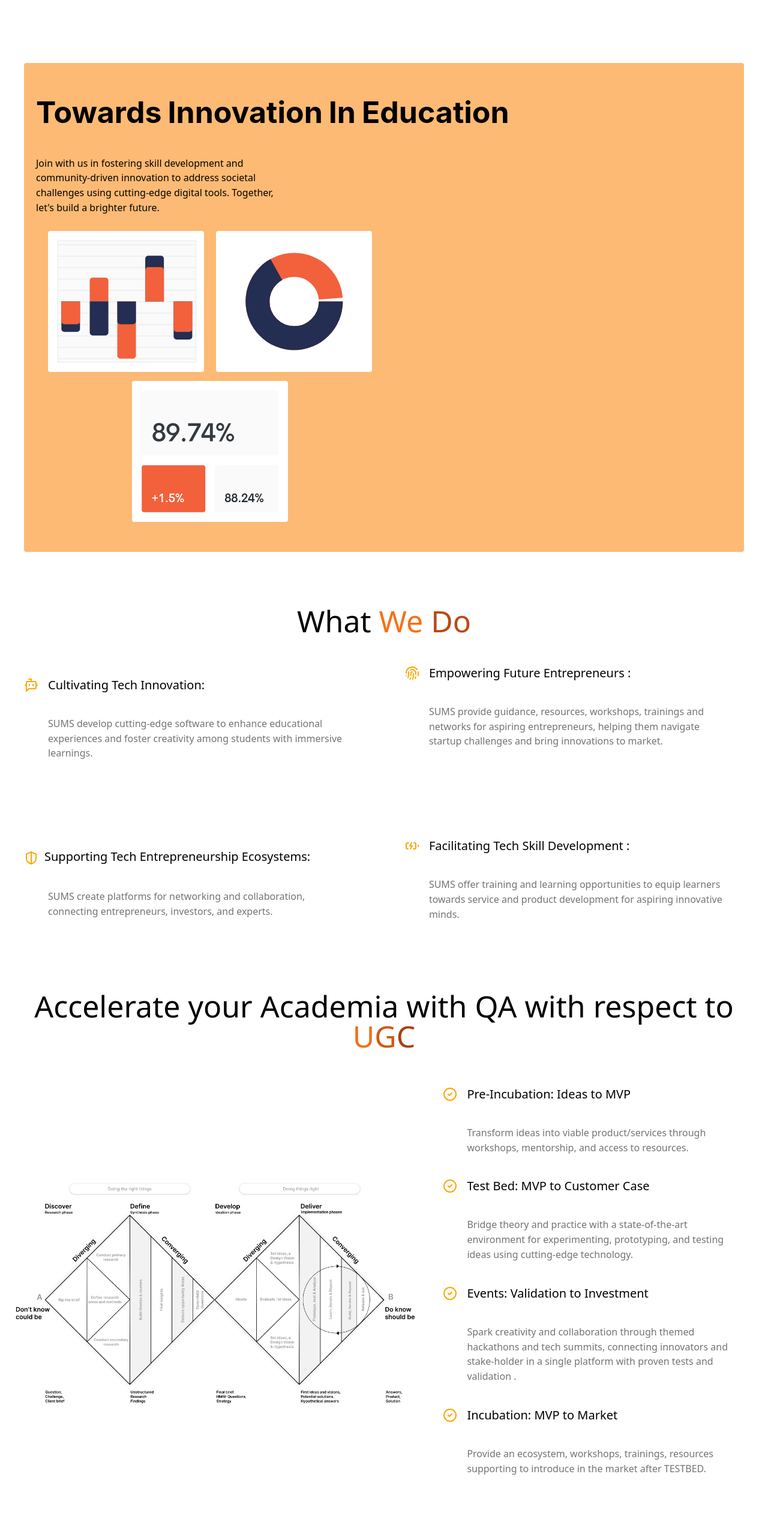
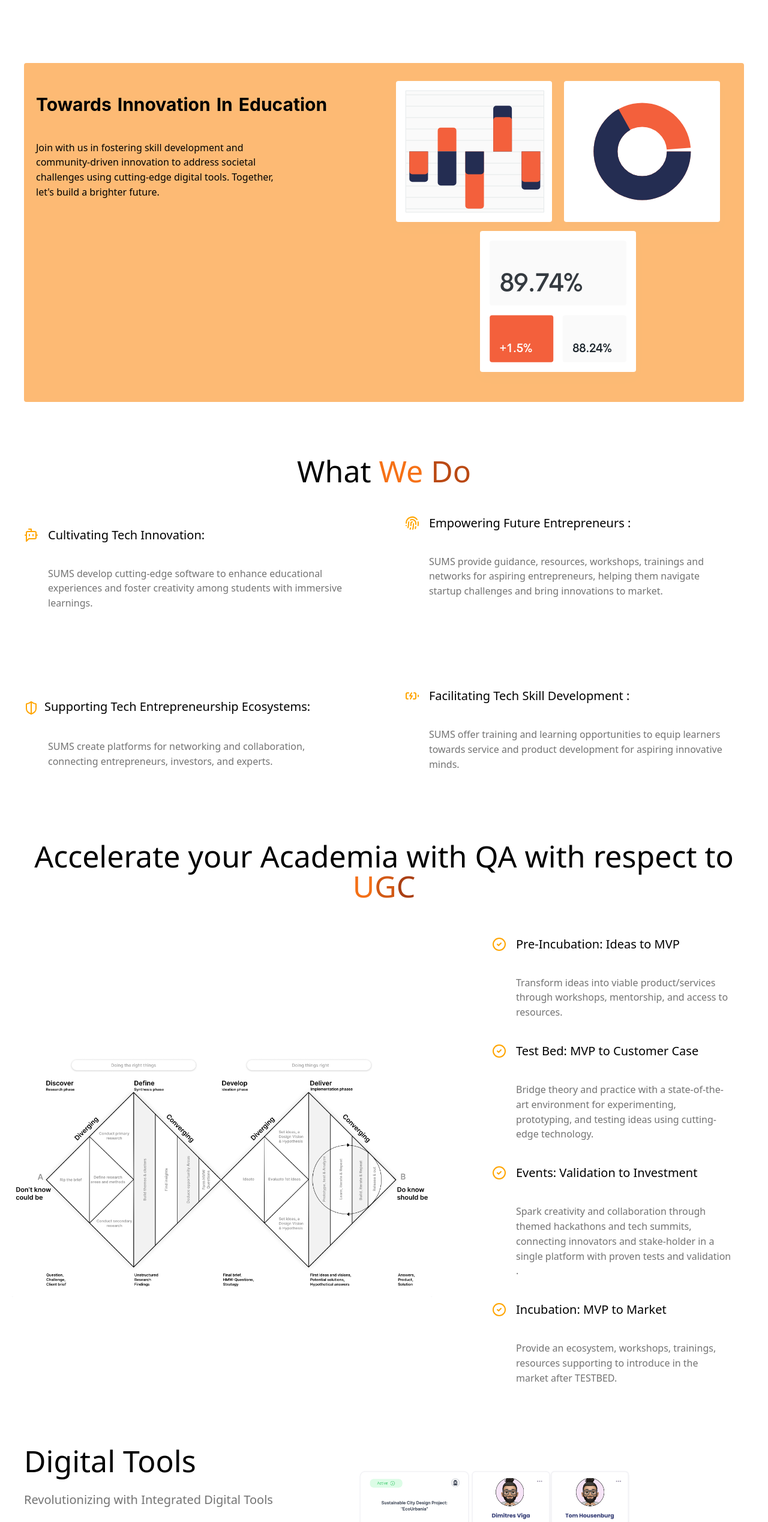
Before and after one commit to SanjeevRoyy/sumsnepal, a React (Vite) app: page / in a window 1280 px wide. Shown: the part 100-2637 px from the top of the page at 60% size. Built offline with nearby package versions, Linux system fonts and the light colour scheme.

Commit message:
added framer motion in team page

```diff
--- a/src/components/Academia.jsx
+++ b/src/components/Academia.jsx
@@ -1,11 +1,18 @@
 import { Box, Flex, Group, Image, Text } from "@mantine/core";
-import React from "react";
+import React, { useRef } from "react";
 import codeImg from "/assets/incub.png";
 import { CheckCircle2 } from "lucide-react";
 import { useMediaQuery } from "@mantine/hooks";
+import { motion, useInView } from "framer-motion";
 
 const Academia = () => {
   const isMobile = useMediaQuery("(max-width: 768px)");
+  const textRef = useRef(null);
+  const imageRef = useRef(null);
+  const boxRef = useRef(null);
+  const isTextInView = useInView(textRef, { once: true });
+  const isImageInView = useInView(imageRef, { once: true });
+  const isBoxInView = useInView(boxRef, { once: true });
 
   const checklistItems = [
     {
@@ -13,13 +20,11 @@
       description:
         "Transform ideas into viable product/services through workshops, mentorship, and access to resources.",
     },
-
     {
       title: "Test Bed: MVP to Customer Case",
       description:
         " Bridge theory and practice with a state-of-the-art environment for experimenting, prototyping, and testing ideas using cutting-edge technology.",
     },
-
     {
       title: "Events: Validation to Investment",
       description:
@@ -31,27 +36,61 @@
         "Provide an ecosystem, workshops, trainings, resources supporting  to introduce in the market after TESTBED.  ",
     },
   ];
+
   return (
     <>
       <Box p={40}>
+        <motion.div
+          ref={textRef}
+          initial={{ opacity: 0, x: -100 }}
+          animate={{
+            opacity: isTextInView ? 1 : 0,
+            x: isTextInView ? 0 : -100,
+          }}
+          transition={{ duration: 1 }}
+        >
           <Text ta="center" size="50px">
             Accelerate your Academia with QA with respect to{" "}
             <span style={{ color: "#F46F15" }}>U</span>
             <span style={{ color: "#D25914" }}>G</span>
             <span style={{ color: "#AA3F13" }}>C</span>
           </Text>
+        </motion.div>
       </Box>
       <Flex
         p={20}
         direction={isMobile ? "column" : "row"}
         align="center"
-        gap={40}
+        gap={100}
+        justify="center"
       >
-        <Image h={400} src={codeImg} alt="Coding" />
-        <Box>
-          {checklistItems.map((item, index) => {
-            return (
-              <React.Fragment key={index}>
+        <motion.div
+          ref={imageRef}
+          initial={{ opacity: 0, y: -50 }}
+          animate={{
+            opacity: isImageInView ? 1 : 0,
+            y: isImageInView ? 0 : -50,
+          }}
+          transition={{ duration: 1, delay: 0.5 }}
+          style={{
+            display: "flex",
+            justifyContent: "center",
+            alignItems: "center",
+          }}
+        >
+          <Image w={isMobile ? 300 : 700} src={codeImg} alt="Coding" />
+        </motion.div>
+        <Box ref={boxRef}>
+          {checklistItems.map((item, index) => (
+            <motion.div
+              key={index}
+              initial={{ opacity: 0, y: 20 }}
+              animate={{
+                opacity: isBoxInView ? 1 : 0,
+                y: isBoxInView ? 0 : 20,
+              }}
+              transition={{ duration: 0.5, delay: 1.0 * index }}
+            >
               <Group>
                 <CheckCircle2 color="orange" />
                 <Text size="20px">{item.title}</Text>
@@ -59,9 +98,8 @@
               <Text c="#737373" p={40}>
                 {item.description}
               </Text>
-              </React.Fragment>
-            );
-          })}
+            </motion.div>
+          ))}
         </Box>
       </Flex>
     </>
--- a/src/components/Banner.jsx
+++ b/src/components/Banner.jsx
@@ -5,7 +5,7 @@
 import illustrationIntro from "/assets/illustration-intro.svg";
 
 const Banner = () => {
-  const isMobile = useMediaQuery("(max-width:755px)");
+  const isMobile = useMediaQuery("(max-width: 755px)");
 
   const title = "Towards Innovation In Education";
   const words = title.split(" ");
@@ -21,8 +21,13 @@
   };
 
   const item = {
-    hidden: { opacity: 0, y: 20 },
+    hidden: { opacity: 0, y: 100 },
     visible: { opacity: 1, y: 0 },
+  };
+
+  const imageVariants = {
+    hidden: { opacity: 0, x: 300 },
+    visible: { opacity: 1, x: 0, transition: { duration: 1.0 } },
   };
 
   return (
@@ -34,11 +39,11 @@
               initial="hidden"
               animate="visible"
               variants={container}
-              style={{ display: "inline-flex", flexWrap: "wrap", gap: "10px"}}
+              style={{ display: "inline-flex", flexWrap: "wrap", gap: "10px" }}
             >
               {words.map((word, index) => (
                 <motion.span key={index} variants={item}>
-                  <Title mt={30} size={50} maw={500}>
+                  <Title mt={30} size={30} maw={500}>
                     {word}
                   </Title>
                 </motion.span>
@@ -50,7 +55,13 @@
               digital tools. Together, let's build a brighter future.
             </Text>
           </Box>
-          <Image src={illustrationIntro} alt="" />
+          <motion.div
+            initial="hidden"
+            animate="visible"
+            variants={imageVariants}
+          >
+            <Image src={illustrationIntro} alt="" />
+          </motion.div>
         </Group>
       </Paper>
     </Box>
--- a/src/components/Brand.jsx
+++ b/src/components/Brand.jsx
@@ -1,4 +1,4 @@
-import React from "react";
+import React, { useRef } from "react";
 import sagarmatha from "/assets/sagarmathalogo.png";
 import Cogknit from "/assets/cogknitlogo.png";
 import nepbigyapan from "/assets/neplogo.png";
@@ -6,8 +6,11 @@
 import { Flex, Image, Paper, Text } from "@mantine/core";
 import Marquee from "react-fast-marquee";
 import LazyLoad from "react-lazyload";
+import { useInView, motion } from "framer-motion";
 
 const Brand = () => {
+  const textref = useRef(null);
+  const isTextInView = useInView(textref, { once: true });
 
   const brands = [
     {
@@ -25,9 +28,16 @@
   ];
   return (
     <>
-      <Text p={10} ta="center" mt={50} size="50px">
-        Accompained by the most innovative teams
-      </Text>
+      <motion.div
+        ref={textref}
+        initial={{ opacity: 0, x: -100 }}
+        animate={{ opacity: isTextInView ? 1 : 0, x: isTextInView ? 0 : -100 }}
+        transition={{ duration: 1 }}
+      >
+        <Text p={10} ta="center" mt={50} size="50px">
+          Accompained by the most innovative teams
+        </Text>
+      </motion.div>
       <Marquee speed={80} pauseOnHover={false}>
         <LazyLoad height={200} once>
           <Flex mt={50} gap={60}>
--- a/src/components/DigitalTools.jsx
+++ b/src/components/DigitalTools.jsx
@@ -1,16 +1,18 @@
 import {
-    CloudArrowUpIcon,
-    LockClosedIcon,
-    ServerIcon,
-  } from "@heroicons/react/20/solid";
+  CloudArrowUpIcon,
+  LockClosedIcon,
+  ServerIcon,
+} from "@heroicons/react/20/solid";
 import { Box, Flex, Image, Text } from "@mantine/core";
 import { useMediaQuery } from "@mantine/hooks";
-import React from "react";
+import React, { useRef } from "react";
 import work from "/assets/cogimg9.png";
-
+import { useInView, motion } from "framer-motion";
 
 const DigitalTools = () => {
   const isMobile = useMediaQuery("(max-width: 768px)");
+  const textref = useRef(null);
+  const isTextInView = useInView(textref, { once: true });
 
   return (
     <>
@@ -20,7 +22,17 @@
         justify="space-between"
       >
         <Box>
-          <Text size="50px">Digital Tools</Text>
+          <motion.div
+            ref={textref}
+            initial={{ opacity: 0, x: -100 }}
+            animate={{
+              opacity: isTextInView ? 1 : 0,
+              x: isTextInView ? 0 : -100,
+            }}
+            transition={{ duration: 1 }}
+          >
+            <Text size="50px">Digital Tools</Text>
+          </motion.div>
           <Text c="#737373" size="20px" mt={30}>
             Revolutionizing with Integrated Digital Tools
           </Text>
--- a/src/components/Teams.jsx
+++ b/src/components/Teams.jsx
@@ -1,10 +1,13 @@
-import React from "react";
+import React, { useRef } from "react";
 import ujjwalp from "/assets/Ujjwal.jpg";
 import manishp from "/assets/manish.png";
 import rajp from "/assets/raj.jpg";
 import { Box, Group, Image, Paper, Text } from "@mantine/core";
+import { inView, motion } from "framer-motion";
 
 const Teams = () => {
+  const textref = useRef(null);
+  const isTextInView = inView(textref, { once: true });
   const teamdata = [
     {
       img: ujjwalp,
@@ -24,9 +27,16 @@
   ];
   return (
     <>
-      <Text ta="center" mt={200} size="50px">
-        Meet the brains
-      </Text>
+      <motion.div
+        ref={textref}
+        initial={{ opacity: 0, x: -100 }}
+        animate={{ opacity: isTextInView ? 1 : 0, x: isTextInView ? 0 : -100 }}
+        transition={{ duration: 1, delay: 0.5 }}
+      >
+        <Text ta="center" mt={200} size="50px">
+          Meet the brains
+        </Text>
+      </motion.div>
       <Text mt={20} c="#737373" ta="center">
         Meet our outstanding team - a synergy of talent, creativity, and
         dedication, crafting success together.
--- a/src/components/Testimonials.jsx
+++ b/src/components/Testimonials.jsx
@@ -1,161 +1,126 @@
-import { Center, Flex, Grid, Paper, Text, Title } from "@mantine/core";
-import { Avatar } from "@mantine/core";
+import { Center, Flex, Grid, Paper, Text, Title, Avatar } from "@mantine/core";
+import { useInView, motion } from "framer-motion";
+import { useRef } from "react";
 
 const Testimonials = () => {
+  const textRef = useRef(null);
+  const isTextInView = useInView(textRef, { once: true });
+  const gridRef = useRef(null);
+  const isGridInView = useInView(gridRef, { once: true });
+
+  const testimonials = [
+    {
+      text: "Too much good.... today session teach me that how to speak in front of many people and how to speech on events... and as always makes mind more creative",
+      avatar:
+        "https://t3.ftcdn.net/jpg/01/93/56/24/360_F_193562494_uZu3hswS738ZiuypuRl2oID4gM7mmAHX.jpg",
+      username: "@aayushpoudel",
+    },
+    {
+      text: "Today's session was also much interesting as others too the way we learned by telling story taught us the importance of time like to complete the certain topic in specific time we need only to cover the main topic rather than going it's background and future",
+      avatar:
+        "https://t3.ftcdn.net/jpg/01/93/56/24/360_F_193562494_uZu3hswS738ZiuypuRl2oID4gM7mmAHX.jpg",
+      username: "@aayushpoudel",
+    },
+    {
+      text: "The session was very fun and I really enjoyed it. Also, it have given me a lot to think about.",
+      avatar:
+        "https://t3.ftcdn.net/jpg/01/93/56/24/360_F_193562494_uZu3hswS738ZiuypuRl2oID4gM7mmAHX.jpg",
+      username: "@aayushpoudel",
+    },
+    {
+      text: "Last majja aayo.",
+      avatar:
+        "https://t3.ftcdn.net/jpg/01/93/56/24/360_F_193562494_uZu3hswS738ZiuypuRl2oID4gM7mmAHX.jpg",
+      username: "@aayushpoudel",
+    },
+    {
+      text: "It was very good experience. In fact I want to request to conduct Workshop on this topic once more.",
+      avatar:
+        "https://t3.ftcdn.net/jpg/01/93/56/24/360_F_193562494_uZu3hswS738ZiuypuRl2oID4gM7mmAHX.jpg",
+      username: "@aayushpoudel",
+    },
+    {
+      text: "It was fun learning we learn about team work and take active participation in the session.",
+      avatar:
+        "https://t3.ftcdn.net/jpg/01/93/56/24/360_F_193562494_uZu3hswS738ZiuypuRl2oID4gM7mmAHX.jpg",
+      username: "@aayushpoudel",
+    },
+    {
+      text: "Best out of all the sessions till now. Very collaborative.",
+      avatar:
+        "https://t3.ftcdn.net/jpg/01/93/56/24/360_F_193562494_uZu3hswS738ZiuypuRl2oID4gM7mmAHX.jpg",
+      username: "@aayushpoudel",
+    },
+    {
+      text: "The class was very much interesting and I learned about the team work which is required in our life in different fields. It is the way of developing the team work habit in us positively. Also being a presenter it is glad for me to share something in front of class.",
+      avatar:
+        "https://t3.ftcdn.net/jpg/01/93/56/24/360_F_193562494_uZu3hswS738ZiuypuRl2oID4gM7mmAHX.jpg",
+      username: "@aayushpoudel",
+    },
+  ];
+
+  const gridVariants = {
+    hidden: {
+      opacity: 0,
+      x: (index) => (index % 2 === 0 ? -50 : 50),
+      y: (index) => (index % 2 !== 0 ? -50 : 0),
+    },
+    visible: (index) => ({
+      opacity: 1,
+      x: 0,
+      y: 0,
+      transition: {
+        delay: index * 0.5,
+        duration: 0.8,
+      },
+    }),
+  };
+
   return (
     <>
+      <motion.div
+        ref={textRef}
+        initial={{ opacity: 0, x: -100 }}
+        animate={{
+          opacity: isTextInView ? 1 : 0,
+          x: isTextInView ? 0 : -100,
+        }}
+        transition={{ duration: 1 }}
+      >
         <Text ta="center" mt={80} size="50px">
           What they say about us
         </Text>
+      </motion.div>
       <Paper mt={30} p={40}>
-        <Grid gutter="sm" p={30} bg="#F4F4F7">
+        <Grid ref={gridRef} gutter="sm" p={30} bg="#F4F4F7">
           <Grid.Col p={20} span={{ base: 12, md: 6, lg: 4 }}>
             <Title w={200}>What Our student say</Title>
           </Grid.Col>
-          <Grid.Col span={{ base: 12, md: 6, lg: 4 }}>
+          {testimonials.map((testimonial, index) => (
+            <Grid.Col
+              key={index}
+              span={{ base: 12, md: 6, lg: 4 }}
+              component={motion.div}
+              initial="hidden"
+              animate={isGridInView ? "visible" : "hidden"}
+              custom={index}
+              variants={gridVariants}
+            >
               <Paper radius="lg" p={20} style={{ height: "100%" }}>
                 <Flex align="center" gap={6}>
-                <Avatar
-                  src="https://t3.ftcdn.net/jpg/01/93/56/24/360_F_193562494_uZu3hswS738ZiuypuRl2oID4gM7mmAHX.jpg"
-                  alt="it's me"
-                />
-                <Text c="dimmed">@aayushpoudel</Text>
+                  <Avatar src={testimonial.avatar} alt="it's me" />
+                  <Text c="dimmed">{testimonial.username}</Text>
                 </Flex>
-              <Flex justify="center" align="center" style={{ height: "100%" }}>
-                <Text>
-                  "Too much good.... today session teach me that how to speak in
-                  front of many people and how to speech on events... and as
-                  always makes mind more creative"
-                </Text>
+                <Flex
+                  justify="center"
+                  align="center"
+                  style={{ height: "100%" }}
+                >
+                  <Text>{testimonial.text}</Text>
                 </Flex>
               </Paper>
             </Grid.Col>
-
-          <Grid.Col span={{ base: 12, md: 6, lg: 4 }}>
-            <Paper radius="lg" p={20} style={{ height: "100%" }}>
-              <Flex align="center" gap={6}>
-                <Avatar
-                  src="https://t3.ftcdn.net/jpg/01/93/56/24/360_F_193562494_uZu3hswS738ZiuypuRl2oID4gM7mmAHX.jpg"
-                  alt="it's me"
-                />
-                <Text c="dimmed">@aayushpoudel</Text>
-              </Flex>
-              <Flex justify="center" align="center" style={{ height: "100%" }}>
-                <Text>
-                  "Today's session was also much interesting as others too the
-                  way we learned by telling story taught us the importance of
-                  time like to complete the certain topic in specific time we
-                  need only to cover the main topic rather than going it's
-                  background and future"
-                </Text>
-              </Flex>
-            </Paper>
-          </Grid.Col>
-
-          <Grid.Col span={{ base: 12, md: 6, lg: 4 }}>
-            <Paper p={20} radius="lg" h={200}>
-              <Flex align="center" gap={6}>
-                <Avatar
-                  src="https://t3.ftcdn.net/jpg/01/93/56/24/360_F_193562494_uZu3hswS738ZiuypuRl2oID4gM7mmAHX.jpg"
-                  alt="it's me"
-                />
-                <Text c="dimmed">@aayushpoudel</Text>
-              </Flex>
-              <Center style={{ height: "100%" }}>
-                <Text ta="center">
-                  The session was very fun and I really enjoyed it. Also, it
-                  have given me a lot to think about.
-                </Text>
-              </Center>
-            </Paper>
-          </Grid.Col>
-          <Grid.Col span={{ base: 12, md: 6, lg: 3 }}>
-            <Paper h={200} radius="lg" p={20}>
-              <Flex align="center" gap={6}>
-                <Avatar
-                  src="https://t3.ftcdn.net/jpg/01/93/56/24/360_F_193562494_uZu3hswS738ZiuypuRl2oID4gM7mmAHX.jpg"
-                  alt="it's me"
-                />
-                <Text c="dimmed">@aayushpoudel</Text>
-              </Flex>
-              <Center style={{ height: "100%" }}>
-                <Text>Last majja aayo.</Text>
-              </Center>
-            </Paper>
-          </Grid.Col>
-
-          <Grid.Col span={{ base: 12, md: 6, lg: 5 }}>
-            <Paper p={20} h={200} radius="lg">
-              <Flex align="center" gap={6}>
-                <Avatar
-                  src="https://t3.ftcdn.net/jpg/01/93/56/24/360_F_193562494_uZu3hswS738ZiuypuRl2oID4gM7mmAHX.jpg"
-                  alt="it's me"
-                />
-                <Text c="dimmed">@aayushpoudel</Text>
-              </Flex>
-              <Center style={{ height: "100%" }}>
-                <Text>
-                  It was very good experience. In fact I want to request to
-                  conduct Workshop on this topic once more.
-                </Text>
-              </Center>
-            </Paper>
-          </Grid.Col>
-
-          <Grid.Col span={{ base: 12, md: 6, lg: 4 }}>
-            <Paper p={20} radius="lg" h={200}>
-              <Flex align="center" gap={6}>
-                <Avatar
-                  src="https://t3.ftcdn.net/jpg/01/93/56/24/360_F_193562494_uZu3hswS738ZiuypuRl2oID4gM7mmAHX.jpg"
-                  alt="it's me"
-                />
-                <Text c="dimmed">@aayushpoudel</Text>
-              </Flex>
-              <Center style={{ height: "100%" }}>
-                <Text>
-                  It was fun learning we learn about team work and take active
-                  participation in the session.
-                </Text>
-              </Center>
-            </Paper>
-          </Grid.Col>
-          <Grid.Col span={{ base: 12, md: 6, lg: 4 }}>
-            <Paper p={20} h={200} radius="lg">
-              <Flex align="center" gap={6}>
-                <Avatar
-                  src="https://t3.ftcdn.net/jpg/01/93/56/24/360_F_193562494_uZu3hswS738ZiuypuRl2oID4gM7mmAHX.jpg"
-                  alt="it's me"
-                />
-                <Text c="dimmed">@aayushpoudel</Text>
-              </Flex>
-              <Center style={{ height: "100%" }}>
-                <Text>
-                  Best out of all the sessions till now. Very collaborative.
-                </Text>
-              </Center>
-            </Paper>
-          </Grid.Col>
-
-          <Grid.Col span={{ base: 12, md: 6, lg: 4 }}>
-            <Paper p={20} style={{ height: "100%" }} radius="lg">
-              <Flex align="center" gap={6}>
-                <Avatar
-                  src="https://t3.ftcdn.net/jpg/01/93/56/24/360_F_193562494_uZu3hswS738ZiuypuRl2oID4gM7mmAHX.jpg"
-                  alt="it's me"
-                />
-                <Text c="dimmed">@aayushpoudel</Text>
-              </Flex>
-              <Center style={{ height: "100%" }}>
-                <Text>
-                  The class was very much interesting and I learned about the
-                  team work which is required in our life in different fields.
-                  It is the way of developing the team work habit in us
-                  positively. Also being a presenter it is glad for me to share
-                  something in front of class.
-                </Text>
-              </Center>
-            </Paper>
-          </Grid.Col>
+          ))}
         </Grid>
       </Paper>
     </>
--- a/src/components/WhatWeDo.jsx
+++ b/src/components/WhatWeDo.jsx
@@ -37,6 +37,7 @@
   return (
     <>
       <motion.div
+        ref={ref}
         initial="hidden"
         animate={inView ? "visible" : "hidden"}
         variants={titleVariants}
```
Also changed, not shown: src/variant.js (added, +19 -0 lines). Lines whose indentation alone changed are shown as unchanged.
